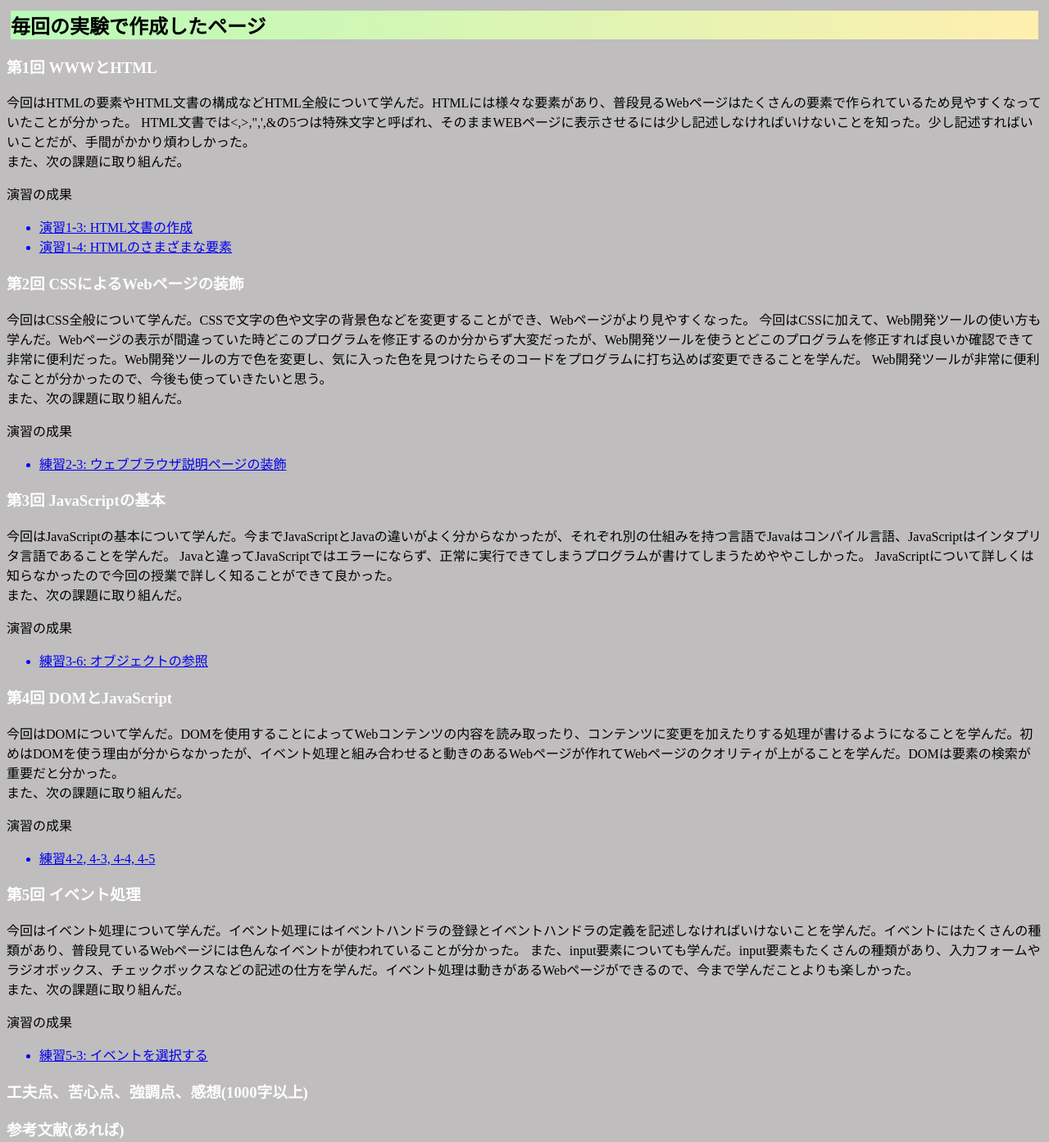
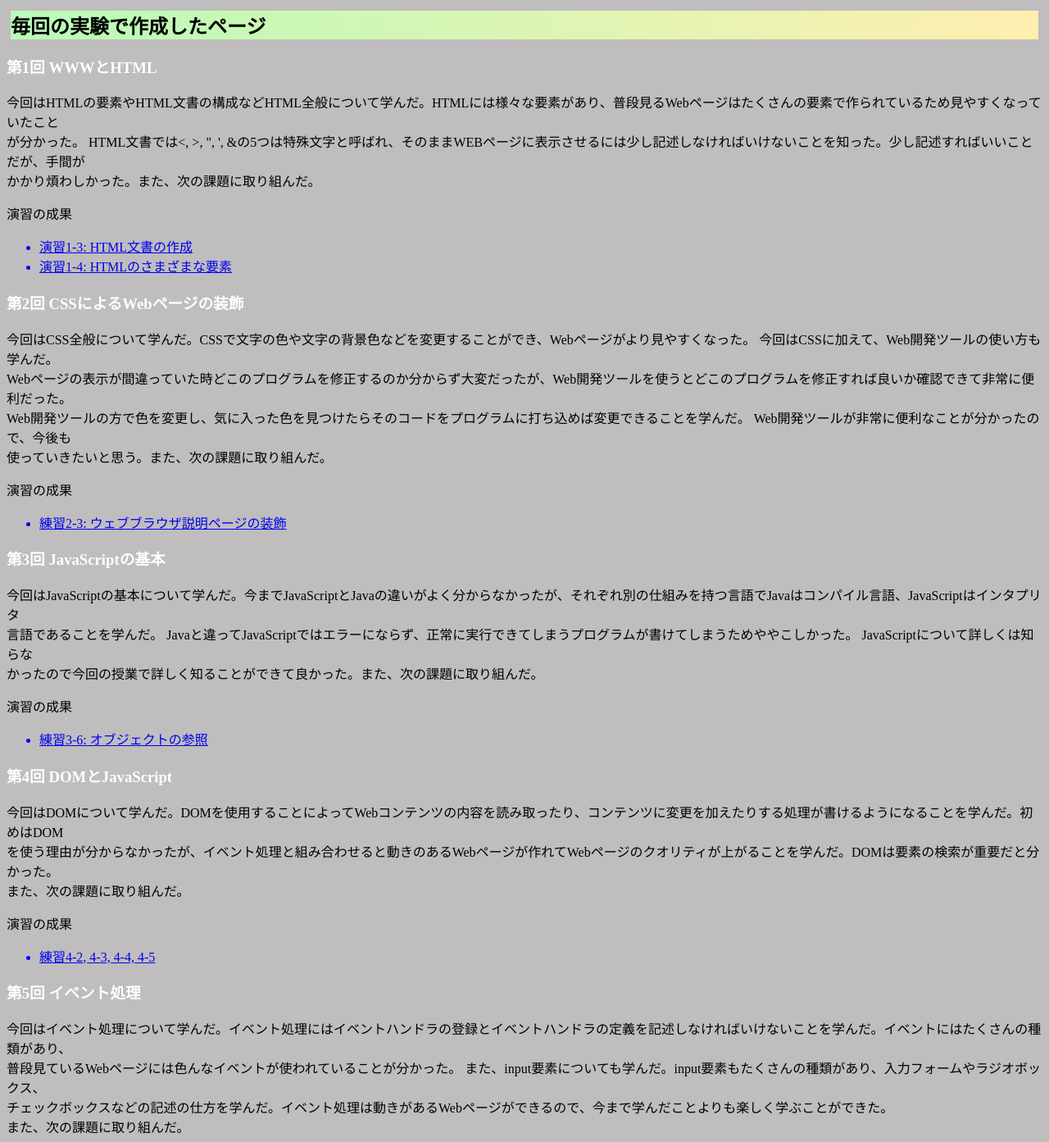
Before and after one commit to G285152022/medialabo, a plain HTML site: page index.html in a window 1280 px wide. Shown: the part 549-1942 px from the top of the page at 82% size. Drawn offline with Linux system fonts and the light colour scheme.

Commit message:
Webコンテンツ作成の成果

```diff
--- a/index.html
+++ b/index.html
@@ -23,8 +23,8 @@
     <p>数当てゲームのページ: <a href="kazuate.html">数当てゲーム</a></p>
     <h2>毎回の実験で作成したページ</h2>
     <h3>第1回 WWWとHTML</h3>
-    <p>今回はHTMLの要素やHTML文書の構成などHTML全般について学んだ。HTMLには様々な要素があり、普段見るWebページはたくさんの要素で作られているため見やすくなっていたことが分かった。
-      HTML文書では&lt;,&gt;,&quot;,&apos;,&amp;の5つは特殊文字と呼ばれ、そのままWEBページに表示させるには少し記述しなければいけないことを知った。少し記述すればいいことだが、手間がかかり煩わしかった。<br>また、次の課題に取り組んだ。</p>
+    <p>今回はHTMLの要素やHTML文書の構成などHTML全般について学んだ。HTMLには様々な要素があり、普段見るWebページはたくさんの要素で作られているため見やすくなっていたこと<br>が分かった。
+      HTML文書では&lt;, &gt;, &quot;, &apos;, &amp;の5つは特殊文字と呼ばれ、そのままWEBページに表示させるには少し記述しなければいけないことを知った。少し記述すればいいことだが、手間が<br>かかり煩わしかった。また、次の課題に取り組んだ。</p>
     <p>演習の成果</p>
     <ul>
       <a href="practice-html/structure.html"><li>演習1-3: HTML文書の作成</li></a>
@@ -32,29 +32,30 @@
     </ul>
     <h3>第2回 CSSによるWebページの装飾</h3>
     <p>今回はCSS全般について学んだ。CSSで文字の色や文字の背景色などを変更することができ、Webページがより見やすくなった。
-      今回はCSSに加えて、Web開発ツールの使い方も学んだ。Webページの表示が間違っていた時どこのプログラムを修正するのか分からず大変だったが、Web開発ツールを使うとどこのプログラムを修正すれば良いか確認できて非常に便利だった。Web開発ツールの方で色を変更し、気に入った色を見つけたらそのコードをプログラムに打ち込めば変更できることを学んだ。
-      Web開発ツールが非常に便利なことが分かったので、今後も使っていきたいと思う。<br>また、次の課題に取り組んだ。</p>
+      今回はCSSに加えて、Web開発ツールの使い方も学んだ。<br>Webページの表示が間違っていた時どこのプログラムを修正するのか分からず大変だったが、Web開発ツールを使うとどこのプログラムを修正すれば良いか確認できて非常に便利だった。
+      <br>Web開発ツールの方で色を変更し、気に入った色を見つけたらそのコードをプログラムに打ち込めば変更できることを学んだ。
+      Web開発ツールが非常に便利なことが分かったので、今後も<br>使っていきたいと思う。また、次の課題に取り組んだ。</p>
     <p>演習の成果</p>
     <ul>
       <a href="practice-css/browser-intro.html"><li>練習2-3: ウェブブラウザ説明ページの装飾</li></a>
     </ul>
     <h3>第3回 JavaScriptの基本</h3>
-    <p>今回はJavaScriptの基本について学んだ。今までJavaScriptとJavaの違いがよく分からなかったが、それぞれ別の仕組みを持つ言語でJavaはコンパイル言語、JavaScriptはインタプリタ言語であることを学んだ。
-      Javaと違ってJavaScriptではエラーにならず、正常に実行できてしまうプログラムが書けてしまうためややこしかった。 JavaScriptについて詳しくは知らなかったので今回の授業で詳しく知ることができて良かった。<br>また、次の課題に取り組んだ。</p>
+    <p>今回はJavaScriptの基本について学んだ。今までJavaScriptとJavaの違いがよく分からなかったが、それぞれ別の仕組みを持つ言語でJavaはコンパイル言語、JavaScriptはインタプリタ<br>言語であることを学んだ。
+      Javaと違ってJavaScriptではエラーにならず、正常に実行できてしまうプログラムが書けてしまうためややこしかった。 JavaScriptについて詳しくは知らな<br>かったので今回の授業で詳しく知ることができて良かった。また、次の課題に取り組んだ。</p>
     <p>演習の成果</p>
     <ul>
       <a href="practice-js/obj-practice.html"><li>練習3-6: オブジェクトの参照</li></a>
     </ul>
     <h3>第4回 DOMとJavaScript</h3>
-    <p>今回はDOMについて学んだ。DOMを使用することによってWebコンテンツの内容を読み取ったり、コンテンツに変更を加えたりする処理が書けるようになることを学んだ。初めはDOMを使う理由が分からなかったが、イベント処理と組み合わせると動きのあるWebページが作れてWebページのクオリティが上がることを学んだ。DOMは要素の検索が重要だと分かった。
+    <p>今回はDOMについて学んだ。DOMを使用することによってWebコンテンツの内容を読み取ったり、コンテンツに変更を加えたりする処理が書けるようになることを学んだ。初めはDOM<br>を使う理由が分からなかったが、イベント処理と組み合わせると動きのあるWebページが作れてWebページのクオリティが上がることを学んだ。DOMは要素の検索が重要だと分かった。
       <br>また、次の課題に取り組んだ。</p>
     <p>演習の成果</p>
     <ul>
       <a href="practice-dom/dom-exercise.html"><li>練習4-2, 4-3, 4-4, 4-5</li></a>
     </ul>
     <h3>第5回 イベント処理</h3>
-    <p>今回はイベント処理について学んだ。イベント処理にはイベントハンドラの登録とイベントハンドラの定義を記述しなければいけないことを学んだ。イベントにはたくさんの種類があり、普段見ているWebページには色んなイベントが使われていることが分かった。
-      また、input要素についても学んだ。input要素もたくさんの種類があり、入力フォームやラジオボックス、チェックボックスなどの記述の仕方を学んだ。イベント処理は動きがあるWebページができるので、今まで学んだことよりも楽しかった。<br>また、次の課題に取り組んだ。</p>
+    <p>今回はイベント処理について学んだ。イベント処理にはイベントハンドラの登録とイベントハンドラの定義を記述しなければいけないことを学んだ。イベントにはたくさんの種類があり、<br>普段見ているWebページには色んなイベントが使われていることが分かった。
+      また、input要素についても学んだ。input要素もたくさんの種類があり、入力フォームやラジオボックス、<br>チェックボックスなどの記述の仕方を学んだ。イベント処理は動きがあるWebページができるので、今まで学んだことよりも楽しく学ぶことができた。<br>また、次の課題に取り組んだ。</p>
     <p>演習の成果</p>
     <ul>
       <a href="practice-event/event-list.html"><li>練習5-3: イベントを選択する</li></a>
```
